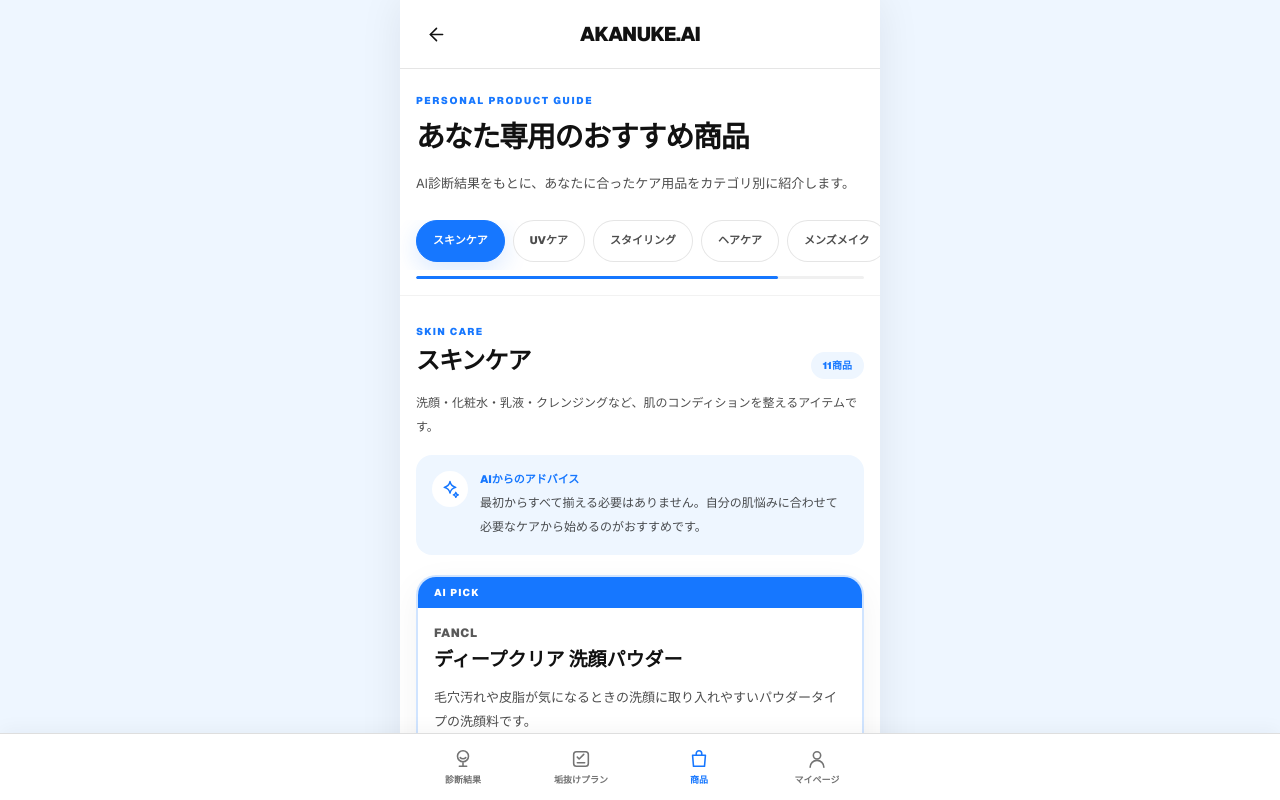
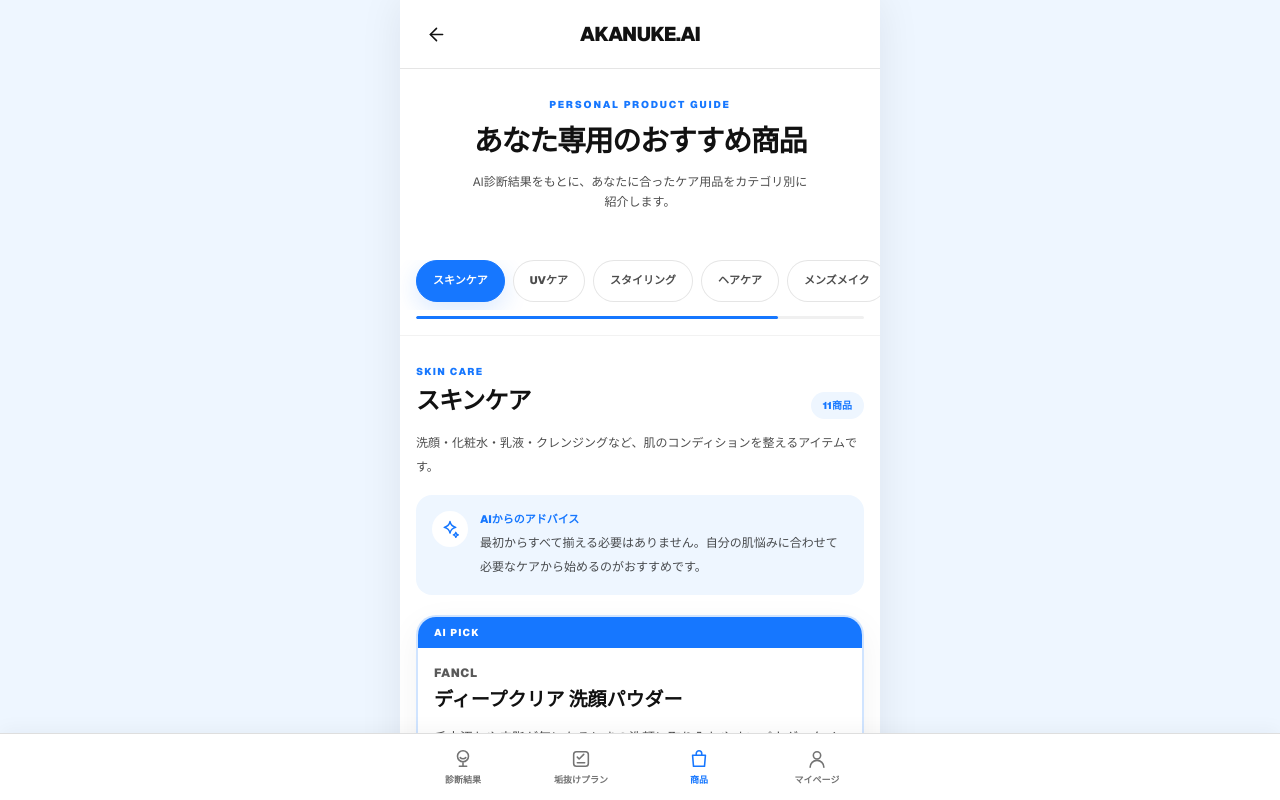
Before and after one commit to mori10tech/akanuke-ai, a Next.js app: page /products in a window 1280 px wide. Shown: the top 800 px of the page. Built offline with nearby package versions, Linux system fonts and the light colour scheme.

Commit message:
改善: おすすめ商品ページのヘッダー配置を他ページと統一

```diff
--- a/app/products/page.tsx
+++ b/app/products/page.tsx
@@ -779,9 +779,9 @@ export default function ProductsPage() {
           backLabel="前のページへ戻る"
         />
 
-        <main className="pb-32 pt-6">
-          <div className="px-4">
-            <p className="text-[10px] font-black tracking-[0.16em] text-[#1677FF]">
+        <main className="pb-32">
+  <section className="px-5 pb-6 pt-7 text-center">
+    <p className="text-[10px] font-black tracking-[0.18em] text-[#1677FF]">
       PERSONAL PRODUCT GUIDE
     </p>
 
@@ -789,10 +789,10 @@ export default function ProductsPage() {
       あなた専用のおすすめ商品
     </h1>
 
-            <p className="mt-3 text-[13px] leading-6 text-black/70">
+    <p className="mx-auto mt-2 max-w-[340px] text-[12px] leading-5 text-black/70">
       AI診断結果をもとに、あなたに合ったケア用品をカテゴリ別に紹介します。
     </p>
-          </div>
+  </section>
 
           {/* CATEGORY SCROLL */}
           <div className="mt-6">
```
Lines whose indentation alone changed are shown as unchanged.
